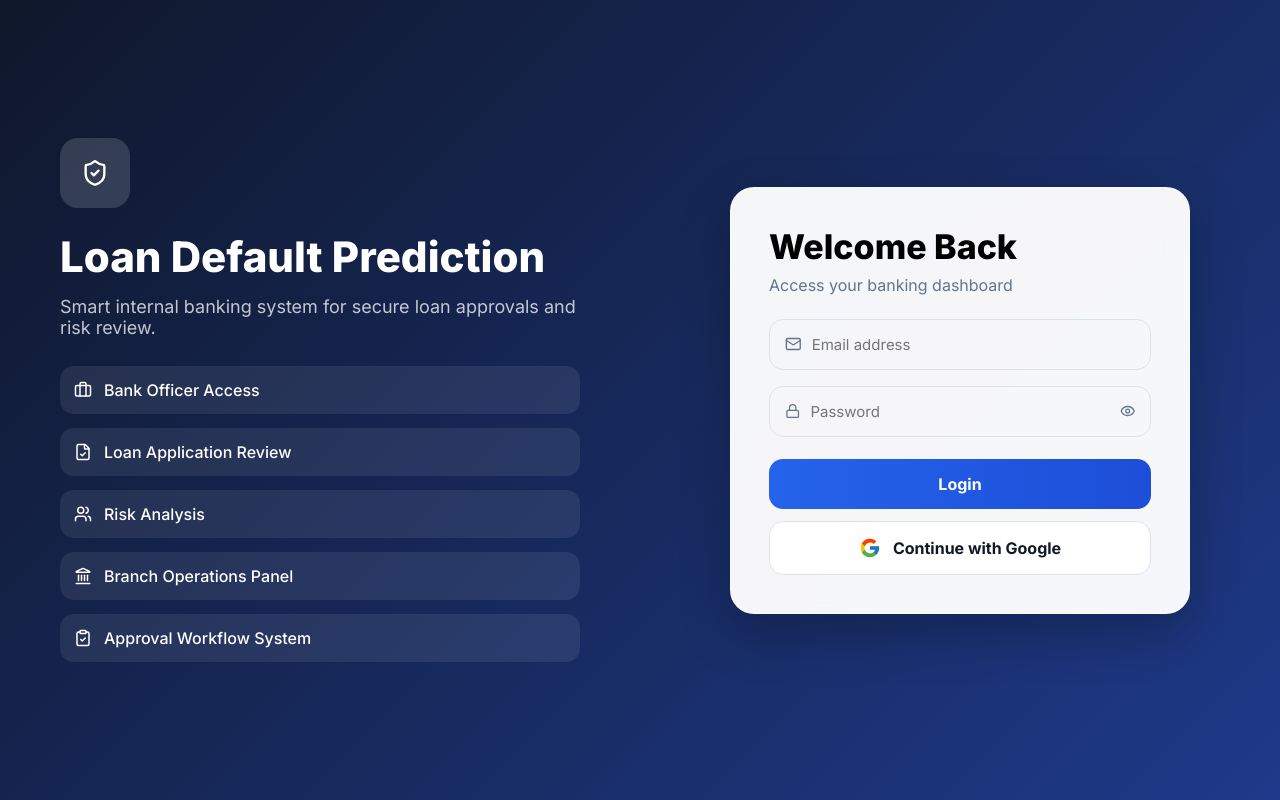
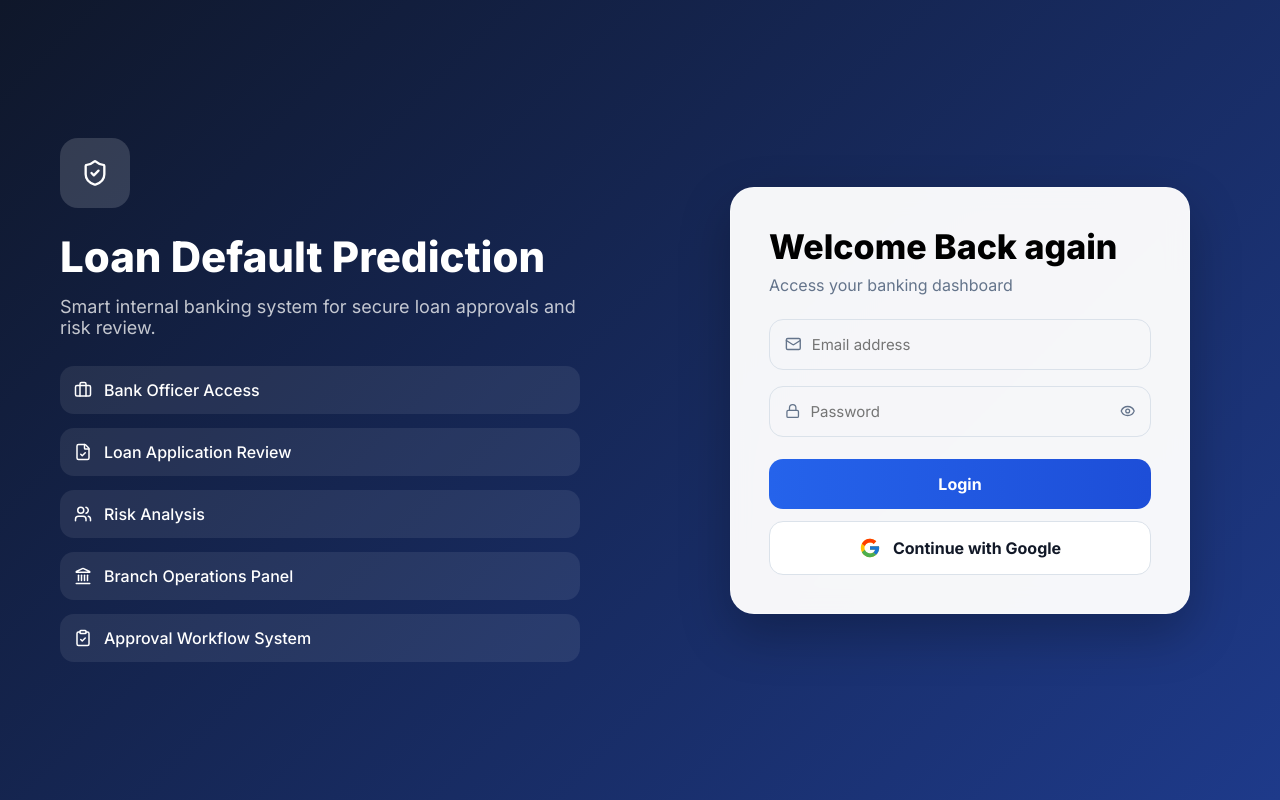
Before and after one commit to jeevaninallu/Capstone_final, a React (Vite) app in the folder frontend/: page /login in a window 1280 px wide. Built offline with nearby package versions, Linux system fonts and the light colour scheme.

Commit message:
Webhooks Test

```diff
--- a/frontend/src/pages/Login.jsx
+++ b/frontend/src/pages/Login.jsx
@@ -186,7 +186,7 @@ function Login() {
               styles.loginTitle
             }
           >
-            Welcome Back
+            Welcome Back again
           </h2>
 
           <p
```
Also changed, not shown: 1 other file (tests, documents, lock files or other folders).
